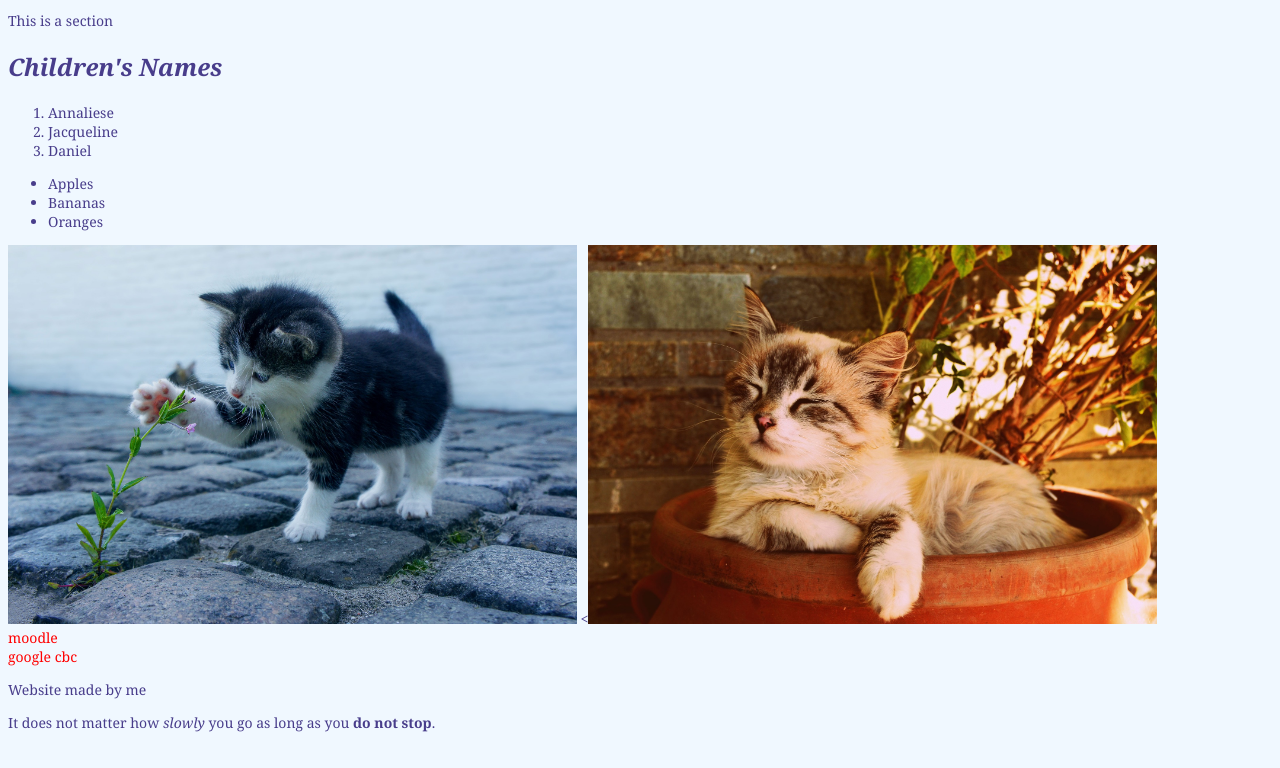
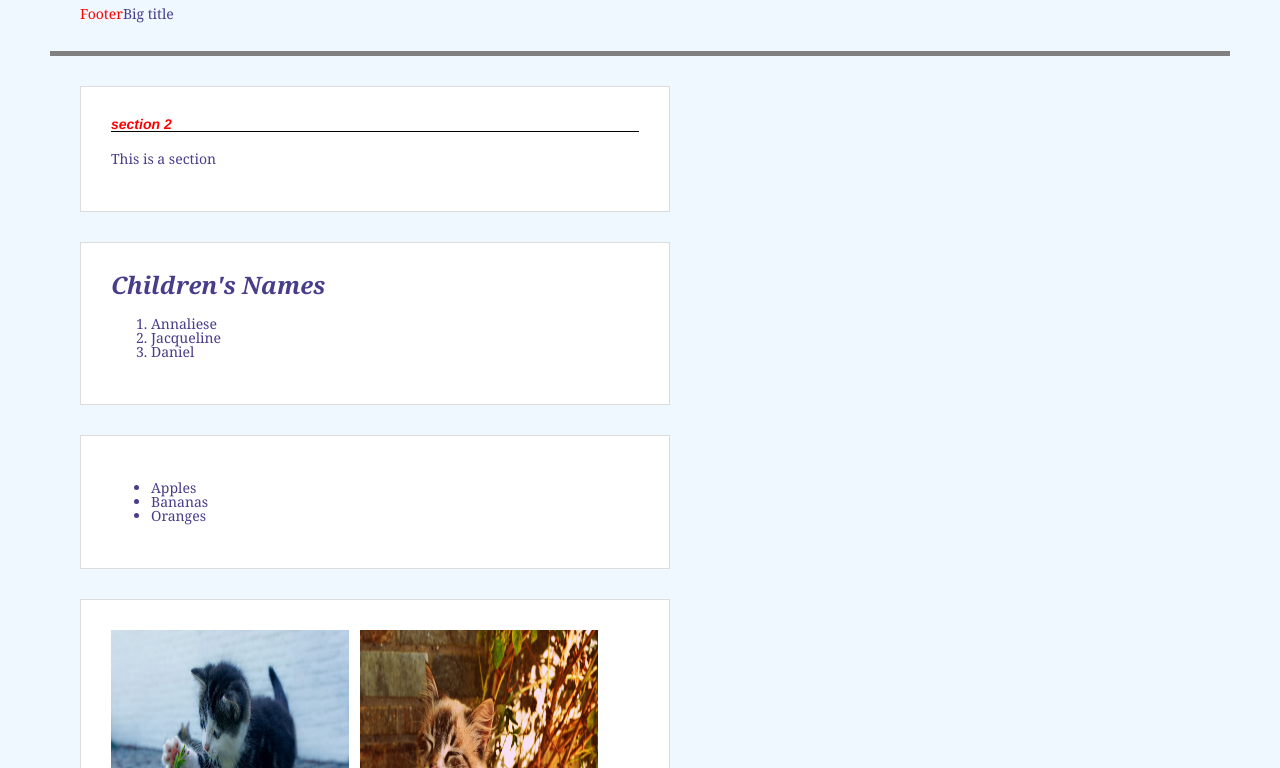
Before and after one commit to Ginlap1980/mywebsite, a plain HTML site: page index.html in a window 1280 px wide. Shown: the part 181-949 px from the top of the page. Before the commit the page ends 927 px from the top, so only its background shows below. Drawn offline with Linux system fonts and the light colour scheme.

Commit message:
Update style.css

```diff
--- a/style.css
+++ b/style.css
@@ -2,13 +2,18 @@
 
 *{
   font-size: 100%;
-}
+  margin: 0;
+  line-height: 1;
+  box-sizing: border-box;
+  /* border: 1px solid red; */
+  }
 
 body {
   background-color: AliceBlue;
   color: DarkSlateBlue;
   font-size: 14px;
   font-family: 'Noto Serif TC', Georgia, serif;
+  margin: 50px;
 }
 
 h1 {
@@ -16,6 +21,7 @@ h1 {
     font-family: Helvetica, Arial;
   font size: 64px;
   text-align: left;
+   border-bottom: 1px solid black;
   }
 
 h2 {
@@ -28,6 +34,7 @@ h3 {
 
 h1, h2, h3 {
   font-style: italic;
+  margin-bottom: 20px;
 }
 
 header h1 {
@@ -57,3 +64,43 @@ a:hover {
 a:visited {
   color: grey;
 }
+
+p {
+  margin: 15px 0;
+}
+
+ul, ol {
+  margin: 15px 0;
+}
+header,
+section,
+footer {
+  padding: 30px;
+}
+
+header {
+  border-bottom: 5px solid grey;
+}
+
+
+section {
+  border: 1px solid gainsboro;
+  background-color: white;
+  margin: 30px;
+  padding: 30px;
+  width: 50%;
+  height: 50%;
+}
+
+p{
+  margin-top: 20px;
+}
+
+img {
+  Height: 300px;
+}
+
+.title {
+  font-size: 48px;
+  text-decoration: underline;
+}
```
